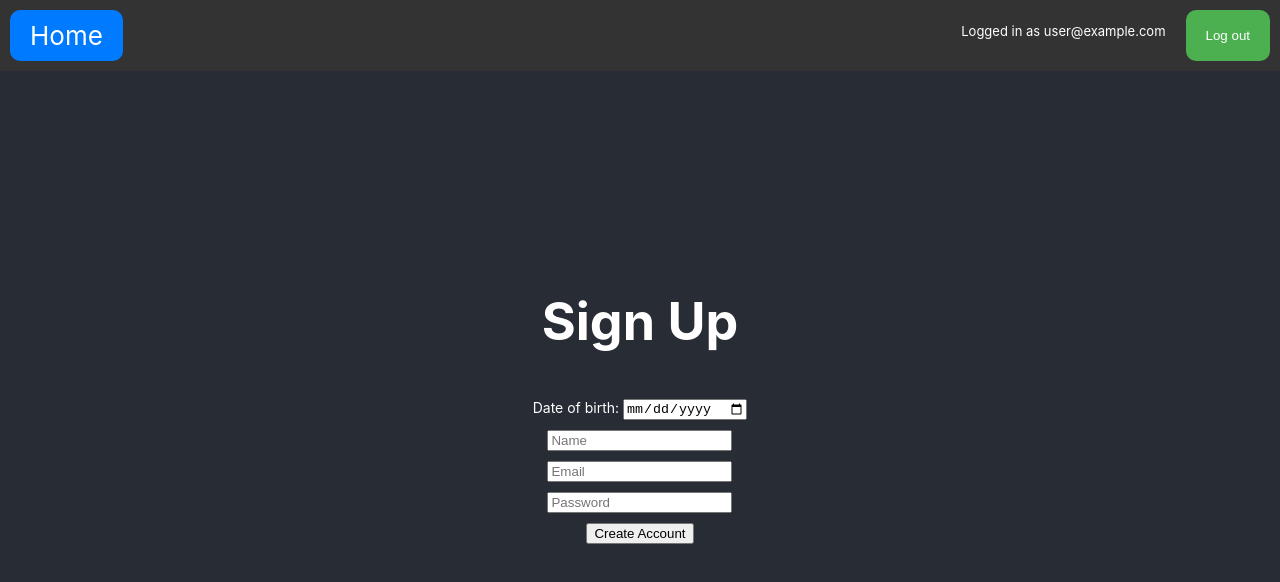
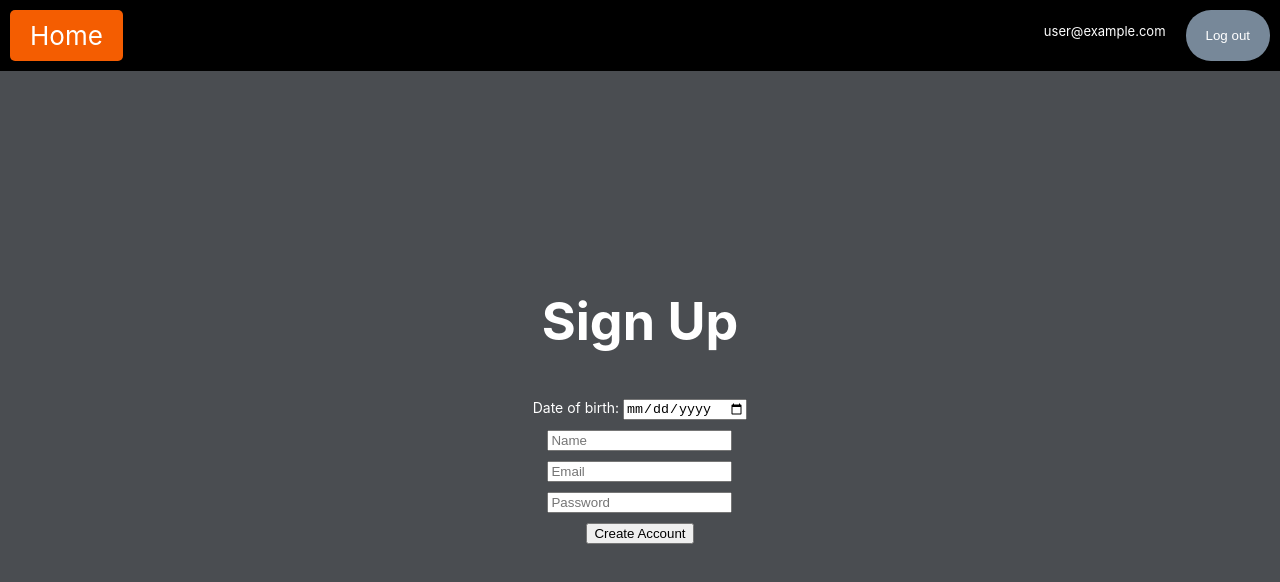
Before and after one commit to beknobloch/FitnessTracker, a React (Create React App) app in the folder fitness-tracker/: page /signup in a window 1280 px wide. Shown: the top 582 px of the page. Built offline with nearby package versions, Linux system fonts and the light colour scheme; no server answers; sample sign-in values are in the browser's storage.

Commit message:
Reformatted home screen and styles

```diff
--- a/fitness-tracker/src/App.css
+++ b/fitness-tracker/src/App.css
@@ -15,7 +15,7 @@
   position: fixed;
   top: 0;
   left: 0;
-  background-color: #333;
+  background-color: black;
   color: white;
   z-index: 1000;
   padding: 10px 0;
@@ -27,20 +27,57 @@
   padding-inline: 10px;
 }
 
+.container {
+  display: flex; /* Use flexbox layout */
+}
+
+.left-panel, .right-panel {
+  flex: 1; /* Make both panels equally flexible */
+  padding: 20px; /* Add padding for spacing */
+}
+
+.left-panel {
+  background-color: #53585D; /* Style left panel */
+  border-top-left-radius: 10px; /* Rounded top-left corner */
+  border-bottom-left-radius: 10px; /* Rounded bottom-left corner */
+  border-top-right-radius: 10px;
+  border-bottom-right-radius: 10px;
+}
+
+.right-panel {
+ /* Style right panel */
+}
+
 .button {
   display: inline-block;
   padding: 10px 20px;
-  background-color: #4caf50; /* Green button background color */
+  background-color: #F45D01; /* Green button background color */
   color: white; /* Button text color */
-  border-radius: 10px; /* Rounded corners */
+  border-radius: 25px; /* Rounded corners */
   text-decoration: none; /* Remove underline */
   border: none; /* Remove border */
   cursor: pointer; /* Show cursor as pointer on hover */
   transition: background-color 0.3s; /* Smooth transition on hover */
 }
 
+.button-logout {
+  display: inline-block;
+  padding: 5px 20px;
+  background-color: lightslategray; /* Green button background color */
+  color: white; /* Button text color */
+  border-radius: 25px; /* Rounded corners */
+  text-decoration: none; /* Remove underline */
+  border: none; /* Remove border */
+  cursor: pointer; /* Show cursor as pointer on hover */
+  transition: background-color 0.3s; /* Smooth transition on hover */
+}
+
+.button-logout:hover {
+  background-color: darkslategray; /* Darker green background color on hover */
+}
+
 .button:hover {
-  background-color: #388e3c; /* Darker green background color on hover */
+  background-color: #C44B00; /* Darker green background color on hover */
 }
 
 .paragraph {
@@ -54,6 +91,7 @@
   font-size: small;
   text-align: center;
 }
+
 @media (prefers-reduced-motion: no-preference) {
   .App-logo {
     animation: App-logo-spin infinite 20s linear;
@@ -61,7 +99,7 @@
 }
 
 .App-header {
-  background-color: #282c34;
+  background-color: #4A4D51;
   min-height: 100vh;
   display: flex;
   flex-direction: column;
@@ -78,9 +116,9 @@
 .button-link {
   display: inline-block;
   padding: 10px 20px;
-  background-color: #007bff; /* Button background color */
+  background-color: #F45D01; /* Button background color */
   color: white; /* Button text color */
-  border-radius: 10px; /* Rounded corners */
+  border-radius: 5px; /* Rounded corners */
   text-decoration: none; /* Remove underline */
   border: none; /* Remove border */
   cursor: pointer; /* Show cursor as pointer on hover */
@@ -88,7 +126,7 @@
 }
 
 .button-link:hover {
-  background-color: #0056b3; /* Darker background color on hover */
+  background-color: #C44B00; /* Darker background color on hover */
 }
 
 @keyframes App-logo-spin {
--- a/fitness-tracker/src/components/AuthStatus.js
+++ b/fitness-tracker/src/components/AuthStatus.js
@@ -35,9 +35,9 @@ function AuthStatus({ displayLogout }){
         <div className="authButtonContainer">
                 {user ? (
                     <>
-                        <p className={'paragraph'}>Logged in as {auth?.currentUser?.email}</p>
+                        <p className={'paragraph'}>{auth?.currentUser?.email}</p>
                         {displayLogout ? (
-                            <button className={'button'} onClick={logout}>Log out</button>
+                            <button className={'button-logout'} onClick={logout}>Log out</button>
                         ) : (
                             <button className={'button'} onClick={() => handleClick('home')}>Go check out your Fitbit
                                 data!</button>
--- a/fitness-tracker/src/components/FitbitDataComponent.js
+++ b/fitness-tracker/src/components/FitbitDataComponent.js
@@ -107,11 +107,17 @@ const FitbitDataComponent = () => {
 
 
     return (
-        <div>
-        <h2>Hi {profile && profile.user ? profile.user.fullName : "World"}!</h2>
-        <FitbitDailyData accessToken={accessToken}/>
-        <hr></hr>
-        <FitbitStepGraph accessToken={accessToken}/>
+        <div className={"container"}>
+            <div className="left-panel">
+                {/* Content for the left panel */}
+                <h2>Hi {profile && profile.user ? profile.user.fullName : "World"}</h2>
+                <FitbitDailyData accessToken={accessToken}/>
+            </div>
+            <div className="right-panel">
+            {/* Content for the right panel */}
+                <hr></hr>
+                <FitbitStepGraph accessToken={accessToken}/>
+            </div>
         </div>
     )
 };
--- a/fitness-tracker/src/components/FitbitStepGraph.js
+++ b/fitness-tracker/src/components/FitbitStepGraph.js
@@ -79,7 +79,7 @@ const FitbitStepGraph = ({ accessToken }) => {
 
     return (
         <div>
-            {!chartLoading && !chartData[0] && <button id='showStepGraph' onClick={accessToken ? () => {showGraph()} : () => {}}>See this week's steps</button>}
+            {!chartLoading && !chartData[0] && <button className={'button'} id='showStepGraph' onClick={accessToken ? () => {showGraph()} : () => {}}>See this week's steps</button>}
             {chartLoading && <h3>Loading...</h3>}
             {chartData[0] && <LineChart
                 width={500}
--- a/fitness-tracker/src/pages/Home.js
+++ b/fitness-tracker/src/pages/Home.js
@@ -18,7 +18,6 @@ function Home() {
         <div>
             {loggedIn ? (
                 <div>
-                    <p>Logged in, hello {auth.currentUser?.email}</p>
                     <FitbitDataComponent />
                 </div>
             ) : (
```
